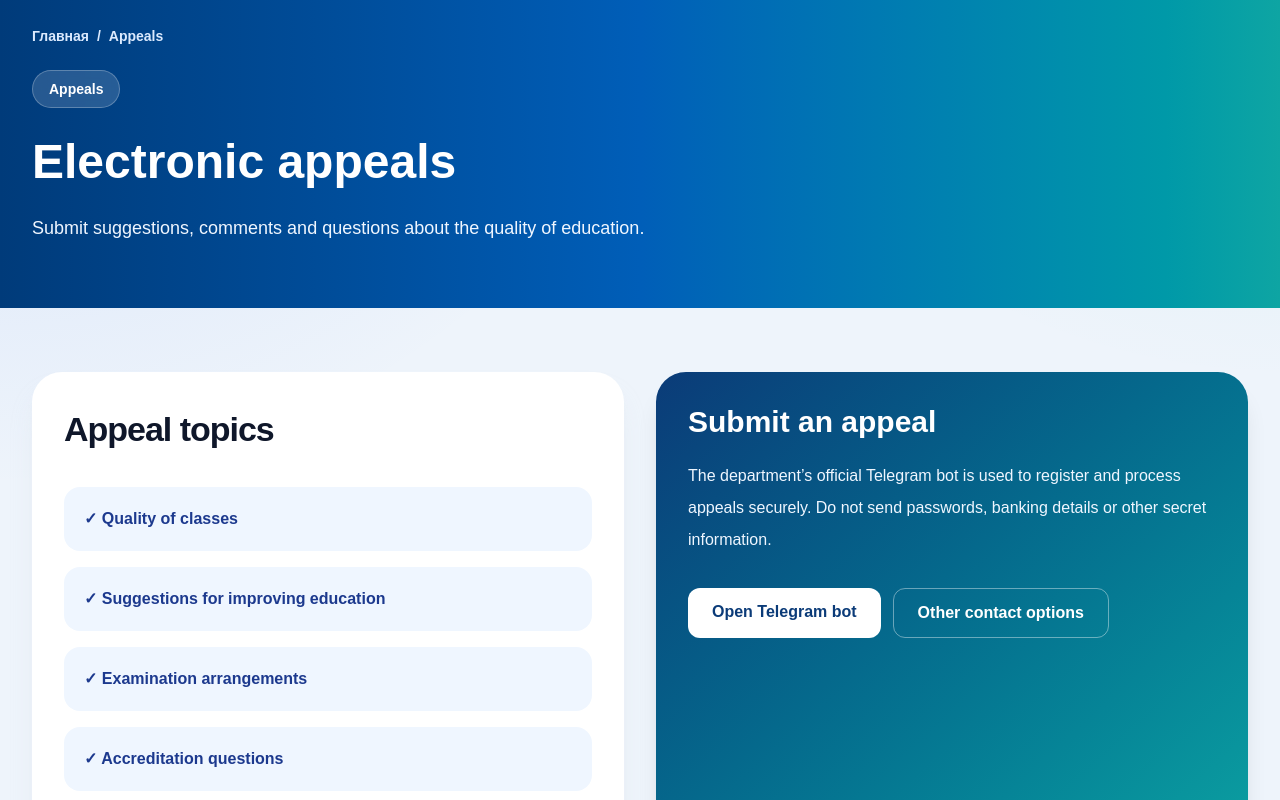
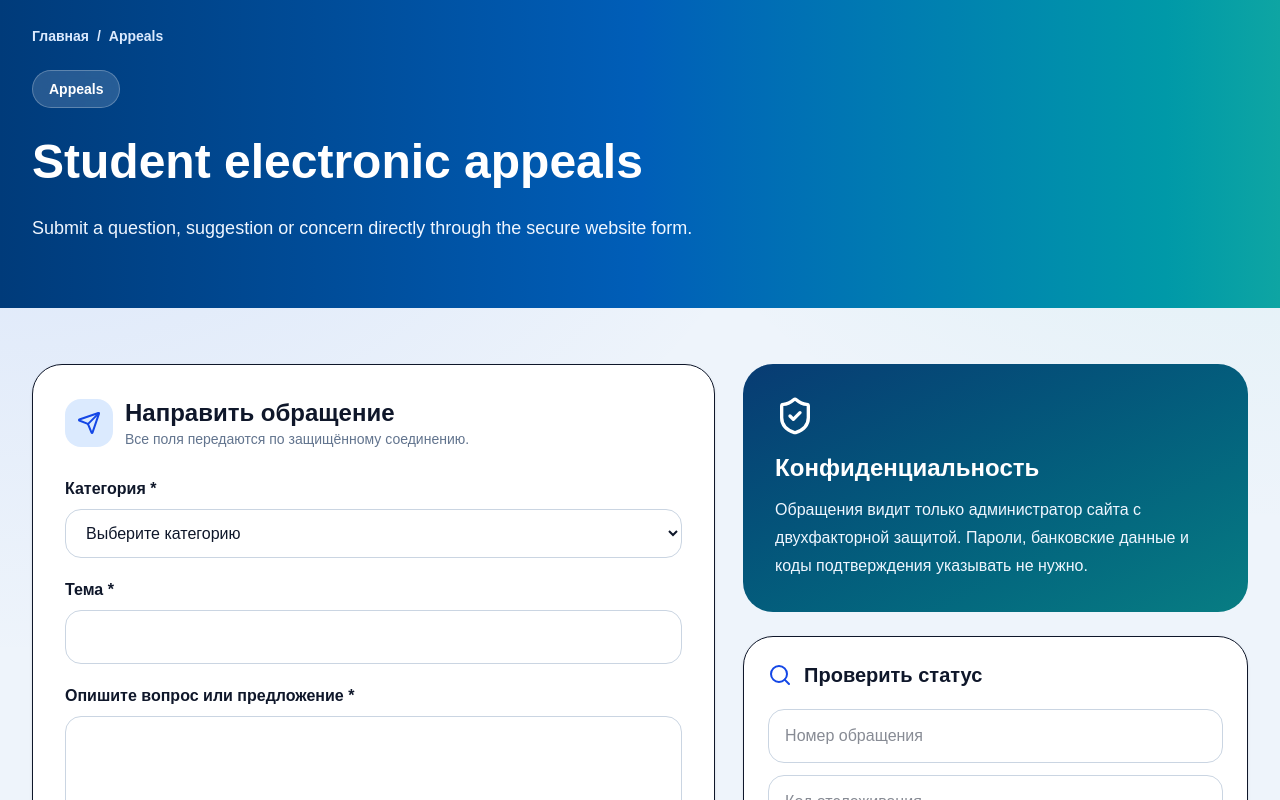
Before and after one commit to Axunov/quality-department-site, a Next.js app: page /en/appeals in a window 1280 px wide. Shown: the part 260-1060 px from the top of the page. Built offline with nearby package versions, Linux system fonts and the light colour scheme; no server answers.

Commit message:
Replace Telegram appeals link with website form

```diff
--- a/src/app/[locale]/appeals/page.tsx
+++ b/src/app/[locale]/appeals/page.tsx
@@ -1,10 +1,10 @@
 import { PageHeader } from "@/components/common/PageHeader";
-import { Link } from "@/i18n/routing";
+import PublicAppealForm from "@/components/student/PublicAppealForm";
 
 const labels = {
-  ru: { label: "Обращения", title: "Электронные обращения", description: "Направление предложений, замечаний и вопросов по качеству образовательного процесса.", categoriesTitle: "Темы обращений", categories: ["Качество проведения занятий", "Предложения по улучшению учебного процесса", "Организация экзаменов", "Вопросы аккредитации", "Другое обращение"], sendTitle: "Направить обращение", sendText: "Для безопасной регистрации и обработки обращений используется официальный Telegram-бот отдела. Не указывайте пароль, банковские данные и другую секретную информацию.", telegram: "Открыть Telegram-бот", contacts: "Другие способы связи" },
-  uz: { label: "Murojaatlar", title: "Elektron murojaatlar", description: "Ta’lim jarayoni sifati bo‘yicha taklif, e’tiroz va savollarni yuborish.", categoriesTitle: "Murojaat mavzulari", categories: ["Darslar sifati", "O‘quv jarayonini yaxshilash bo‘yicha takliflar", "Imtihonlarni tashkil etish", "Akkreditatsiya masalalari", "Boshqa murojaat"], sendTitle: "Murojaat yuborish", sendText: "Murojaatlarni xavfsiz ro‘yxatga olish va ko‘rib chiqish uchun bo‘limning rasmiy Telegram-botidan foydalaniladi. Parol, bank ma’lumotlari yoki boshqa maxfiy ma’lumotlarni yubormang.", telegram: "Telegram-botni ochish", contacts: "Boshqa aloqa usullari" },
-  en: { label: "Appeals", title: "Electronic appeals", description: "Submit suggestions, comments and questions about the quality of education.", categoriesTitle: "Appeal topics", categories: ["Quality of classes", "Suggestions for improving education", "Examination arrangements", "Accreditation questions", "Other appeal"], sendTitle: "Submit an appeal", sendText: "The department’s official Telegram bot is used to register and process appeals securely. Do not send passwords, banking details or other secret information.", telegram: "Open Telegram bot", contacts: "Other contact options" },
+  ru: { label: "Обращения", title: "Электронные обращения студентов", description: "Отправьте вопрос, предложение или сообщение непосредственно через защищённую форму сайта." },
+  uz: { label: "Murojaatlar", title: "Talabalarning elektron murojaatlari", description: "Savol, taklif yoki xabaringizni saytning himoyalangan shakli orqali to‘g‘ridan-to‘g‘ri yuboring." },
+  en: { label: "Appeals", title: "Student electronic appeals", description: "Submit a question, suggestion or concern directly through the secure website form." },
 };
 
 export default async function AppealsPage({ params }: { params: Promise<{ locale: string }> }) {
@@ -15,22 +15,7 @@ export default async function AppealsPage({ params }: { params: Promise<{ locale
   return (
     <main>
       <PageHeader label={t.label} title={t.title} description={t.description} />
-      <section className="container-main py-12 sm:py-16">
-        <div className="grid gap-8 lg:grid-cols-2">
-          <div className="rounded-[30px] bg-white p-6 shadow-xl shadow-slate-200/70 sm:p-8">
-            <h2 className="section-title">{t.categoriesTitle}</h2>
-            <div className="mt-8 grid gap-4">{t.categories.map((item) => <div key={item} className="rounded-2xl bg-blue-50 p-5 font-semibold text-blue-900">✓ {item}</div>)}</div>
-          </div>
-          <div className="rounded-[30px] bg-gradient-to-br from-[#0b3b78] to-[#0ea5a3] p-6 text-white shadow-xl sm:p-8">
-            <h2 className="text-3xl font-bold">{t.sendTitle}</h2>
-            <p className="mt-5 leading-8 text-blue-50">{t.sendText}</p>
-            <div className="mt-8 flex flex-wrap gap-3">
-              <a href="https://t.me/sbumiptk_murojaatbot" target="_blank" rel="noopener noreferrer" className="rounded-xl bg-white px-6 py-3 font-bold text-[#0b3b78]">{t.telegram}</a>
-              <Link href="/contacts" className="rounded-xl border border-white/40 px-6 py-3 font-bold text-white">{t.contacts}</Link>
-            </div>
-          </div>
-        </div>
-      </section>
+      <section className="container-main py-10 sm:py-14"><PublicAppealForm locale={current}/></section>
     </main>
   );
 }
```
